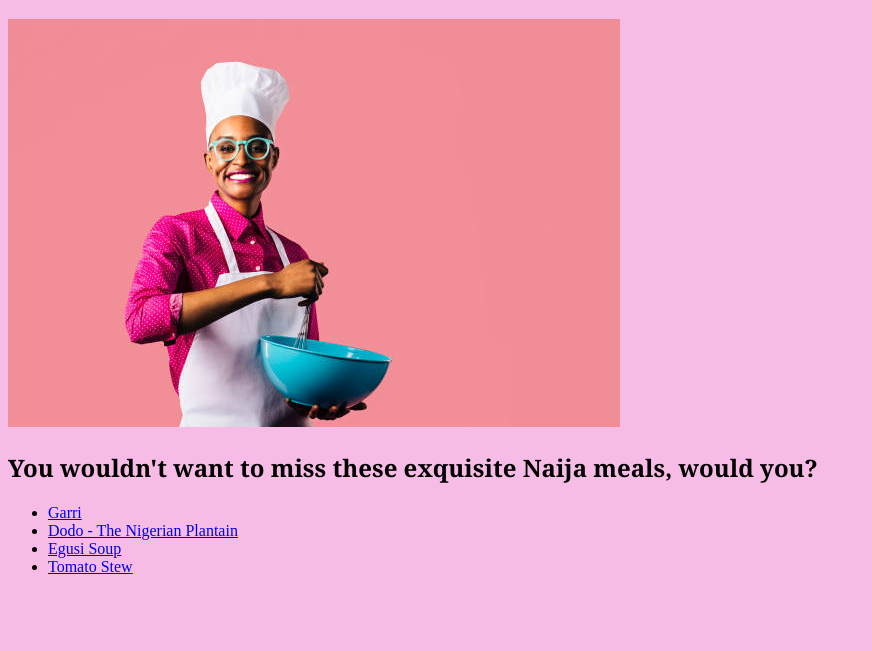
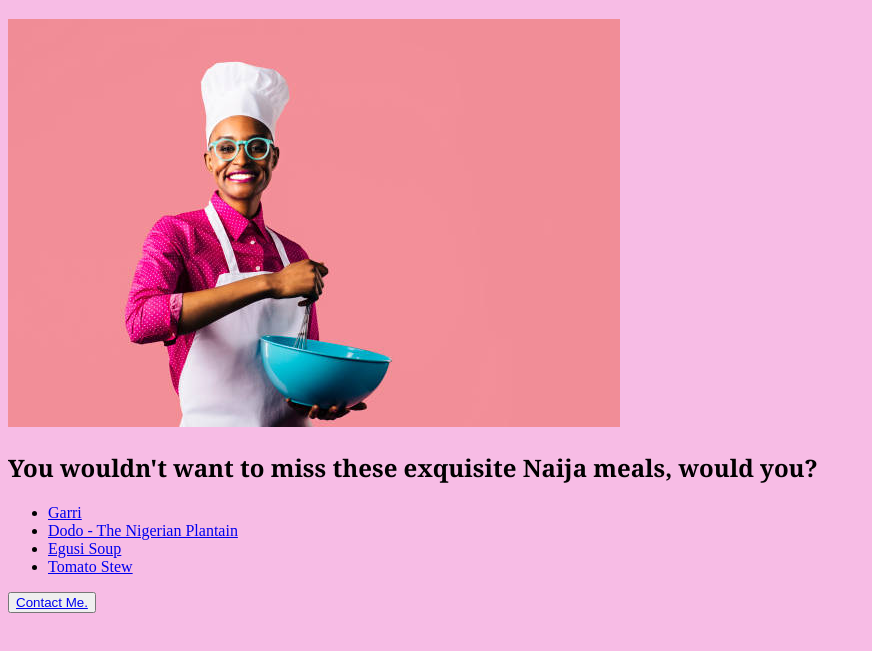
Before and after one commit to Badbatunde/odin-recipes, a plain HTML site: page index.html in a window 1280 px wide. Shown: the part 61-712 px from the top of the page, without its empty margins (0-872 px from the left). Drawn offline with Linux system fonts and the light colour scheme.

Commit message:
Updated the next, back and contact me links.

```diff
--- a/index.html
+++ b/index.html
@@ -20,5 +20,10 @@
       <li><a href="recipes\Egusi.html">Egusi Soup</a></li>
       <li><a href="recipes\tomato-stew.html">Tomato Stew</a></li>
     </ul>
+    <button>
+      <a href="https://mobile.twitter.com/badbatunde" target="_blank"
+        >Contact Me.</a
+      >
+    </button>
   </body>
 </html>
```
Also changed, not shown: recipes/Egusi.html (+4 -0 lines), recipes/dodo.html (+6 -0 lines), recipes/garri.html (+1 -0 lines), recipes/tomato-stew.html (+1 -0 lines).
